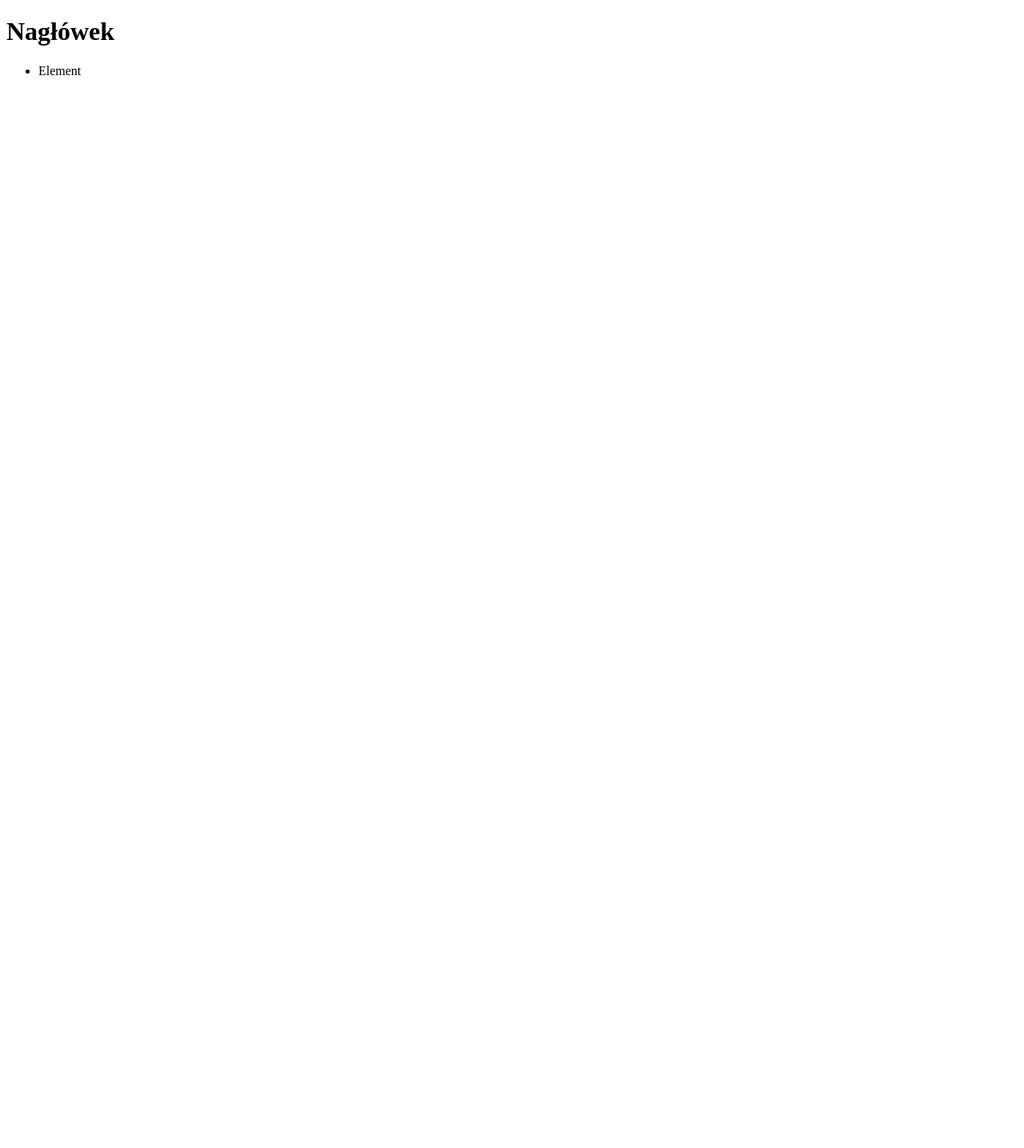
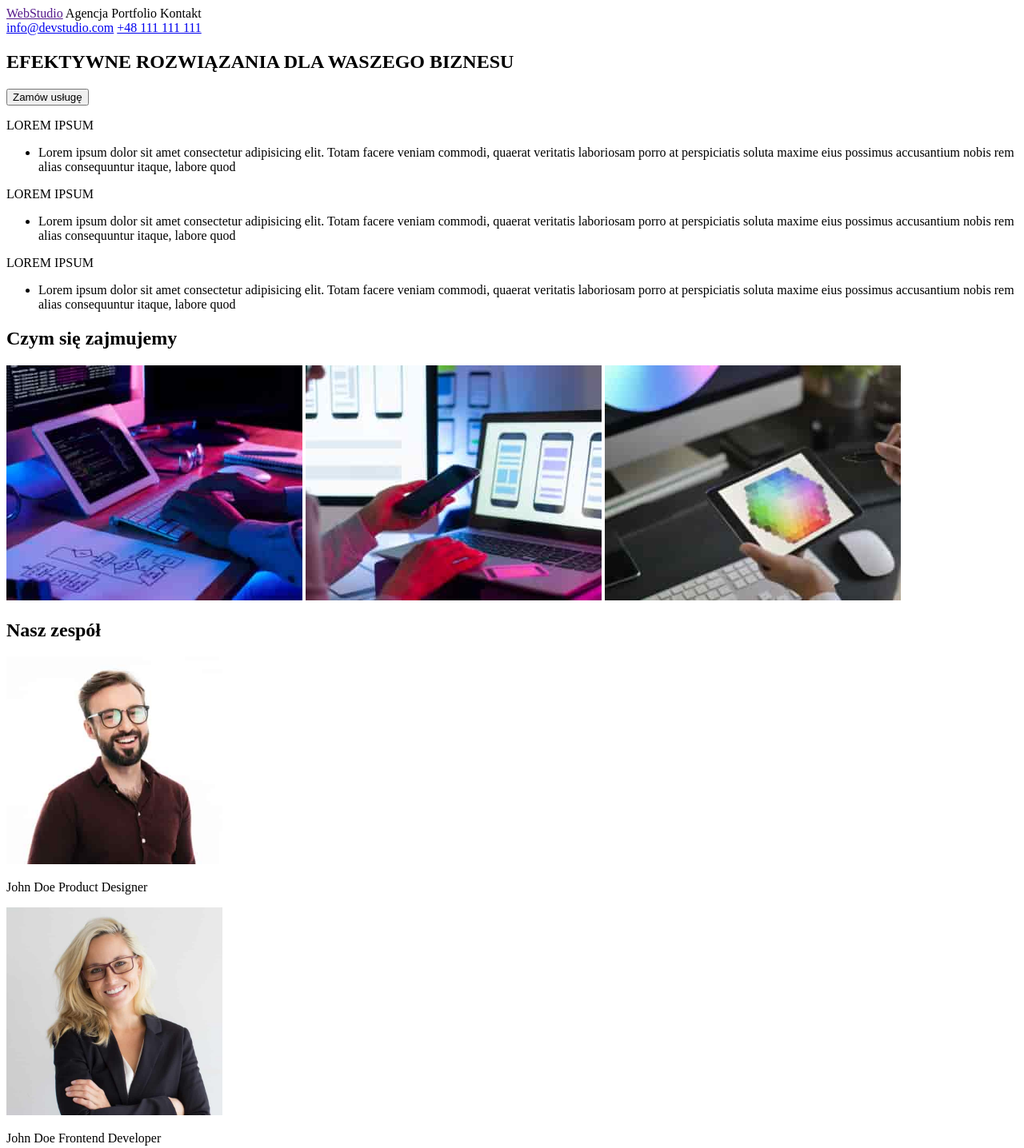
Before and after one commit to Kaper83/goit-markup-hw-01, a plain HTML site: page index.html in a window 1280 px wide. Shown: the top 1436 px of the page at 80% size. Before the commit the page ends 800 px from the top, so only its background shows below. Drawn offline with Linux system fonts and the light colour scheme.

Commit message:
index html update

```diff
--- a/index.html
+++ b/index.html
@@ -4,12 +4,137 @@
     <meta charset="UTF-8">
     <meta http-equiv="X-UA-Compatible" content="IE=edge">
     <meta name="viewport" content="width=device-width, initial-scale=1.0">
-    <title>Document</title>
+    <title>Zadanie domowe GOIT Polska</title>
 </head>
 <body>
-    <h1>Nagłówek</h1>
-    <ul>
-        <li>Element</li>
-    </ul>
+    <header>
+        <nav>
+
+            <a href="">WebStudio</a>
+            <span>Agencja</span>
+            <span>Portfolio</span>
+            <span>Kontakt</span>
+
+        </nav>
+
+            <a href="mailto:mango@mail.pig">info@devstudio.com</a>
+            <a href="tel:+48111111111">+48 111 111 111</a>
+    </header>
+    <main>
+
+        <h2>EFEKTYWNE ROZWIĄZANIA DLA WASZEGO BIZNESU </h2>
+
+        <button type="button">Zamów usługę</button>
+        <article>
+
+            <p>LOREM IPSUM</p>
+            <ul>
+
+                <li>Lorem ipsum dolor sit amet consectetur adipisicing elit. Totam facere veniam commodi, quaerat veritatis laboriosam porro at perspiciatis soluta maxime eius possimus accusantium nobis rem alias consequuntur itaque, labore quod
+                </li>
+            </ul>
+            <p>LOREM IPSUM</p>
+            <ul>
+
+
+                <li>Lorem ipsum dolor sit amet consectetur adipisicing elit. Totam facere veniam commodi, quaerat veritatis laboriosam porro at perspiciatis soluta maxime eius possimus accusantium nobis rem alias consequuntur itaque, labore quod
+                </li>
+            </ul>
+
+            <p>LOREM IPSUM</p>
+            <ul>
+                <li>Lorem ipsum dolor sit amet consectetur adipisicing elit. Totam facere veniam commodi, quaerat veritatis laboriosam porro at perspiciatis soluta maxime eius possimus accusantium nobis rem alias consequuntur itaque, labore quod
+                </li>
+            </ul>
+
+
+
+
+
+
+    </article>
+    <article>
+        <h2>Czym się zajmujemy</h2>
+
+            <img
+                src="./images/kodowanie.jpg"
+                alt="Pisanie kodu"
+                width="370"
+                height="294"
+            />
+
+            <img
+                src="./images/komputertelefon.jpg"
+                alt="Modelowanie aplikacji"
+                width="370"
+                height="294"
+            />
+            <img
+                src="./images/tablet.jpg"
+                alt="Grafika"
+                width="370"
+                height="294"
+            />
+
+
+    </article>
+    <article>
+        <h2>Nasz zespół</h2>
+
+        <img
+            src="./images/panokulary2.jpg"
+            alt="Zdjecie John Doe"
+            width="270"
+            height="260"
+        />
+
+        <P>John Doe Product Designer</P>
+
+        <img
+            src="./images/kobieta.jpg"
+            alt="Zdjecie John Doe"
+            width="270"
+            height="260"
+        />
+
+        <P>John Doe Frontend Developer</P>
+
+        <img
+            src="./images/pan.jpg"
+            alt="Zdjecie John Doe"
+            width="270"
+            height="260"
+        />
+
+        <P>John Doe Marketing</P>
+
+        <img
+            src="./images/panokulary.jpg"
+            alt="Zdjecie John Doe"
+            width="270"
+            height="260"
+        />
+
+        <P>John Doe Ul Designer</P>
+
+
+
+
+
+    </article>
+    </main>
+    <footer>
+        <a href="">WebStudio</a>
+        <address>
+            m. Warszawa, Aleje Jerozolimskie 21
+
+            <a href="mailto:info@example.com">info@example.com</a>
+            <a href="tel:+48111111111">+48 111 111 111</a>
+
+
+        </address>
+
+
+    </footer>
 </body>
 </html>
```
Also changed, not shown: images/kobieta.jpg (added), images/kodowanie.jpg (added), images/komputertelefon.jpg (added), images/pan.jpg (added), images/panokulary.jpg (added), images/panokulary2.jpg (added), images/tablet.jpg (added).
